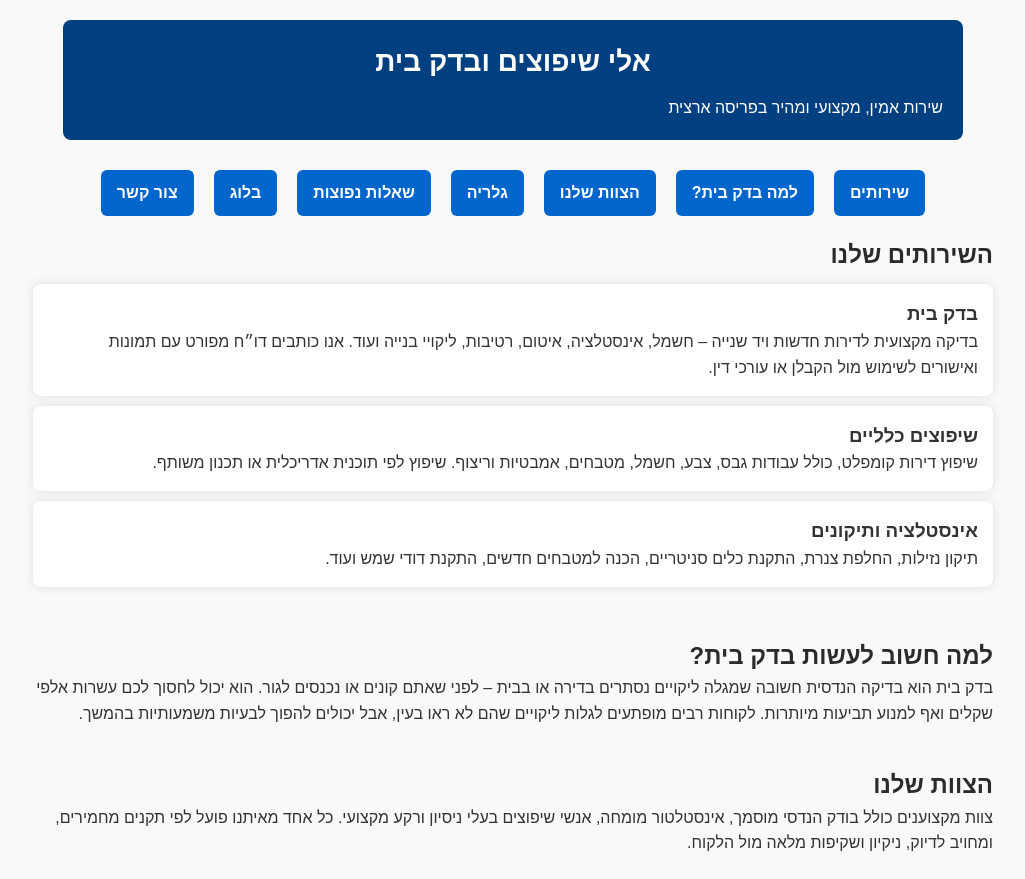
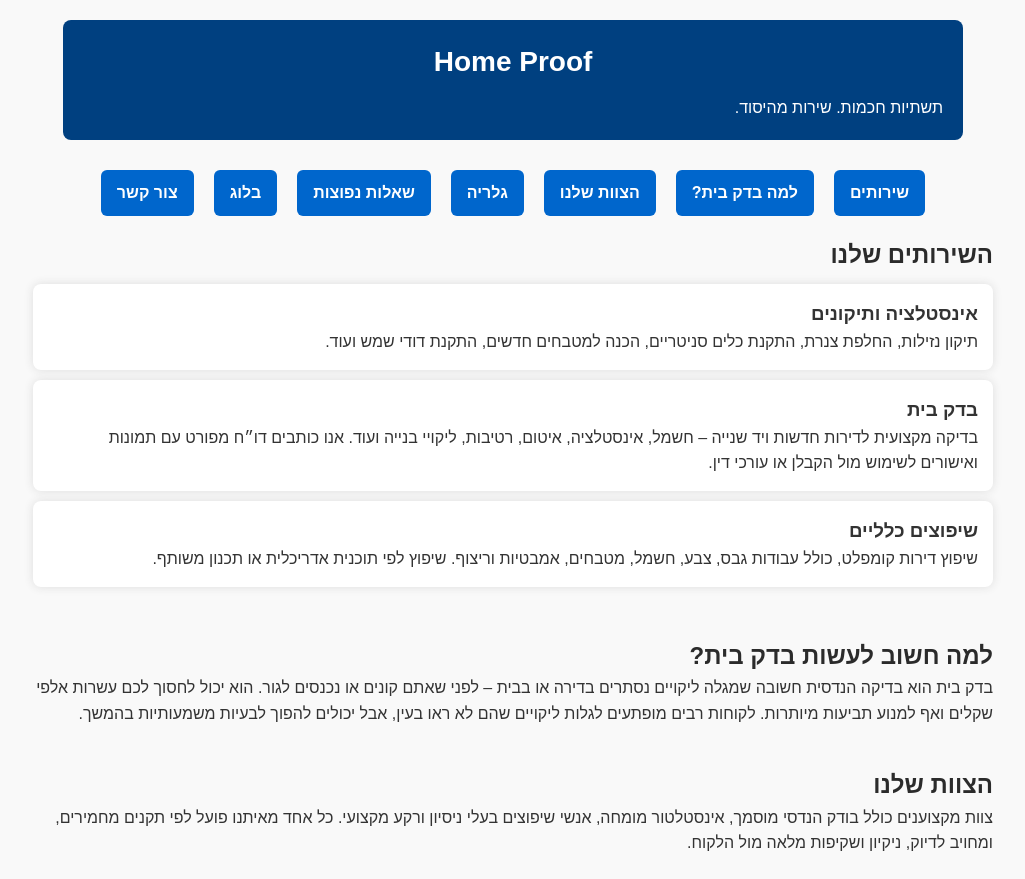
Before and after one commit to EliGertz94/homeproof1, a plain HTML site: page index.html in a window 1280 px wide. Shown: the top 879 px of the page, without its empty margins (127-1152 px from the left). Drawn offline with Linux system fonts and the light colour scheme.

```diff
--- a/index.html
+++ b/index.html
@@ -3,15 +3,15 @@
 <head>
   <meta charset="UTF-8">
   <meta name="viewport" content="width=device-width, initial-scale=1.0">
-  <title>אלי שיפוצים ובדק בית</title>
+  <title>Home Proof</title>
   <link rel="stylesheet" href="style.css">
 
 </head>
 <body>
 
 <header>
-  <h1>אלי שיפוצים ובדק בית</h1>
-  <p>שירות אמין, מקצועי ומהיר בפריסה ארצית</p>
+  <h1>Home Proof</h1>
+  <p>תשתיות חכמות. שירות מהיסוד.</p>
 </header>
 
 <nav>
@@ -27,6 +27,10 @@
 <section id="services">
   <h2>השירותים שלנו</h2>
   <div class="service-card">
+    <h3>אינסטלציה ותיקונים</h3>
+    <p>תיקון נזילות, החלפת צנרת, התקנת כלים סניטריים, הכנה למטבחים חדשים, התקנת דודי שמש ועוד.</p>
+  </div>
+  <div class="service-card">
     <h3>בדק בית</h3>
     <p>בדיקה מקצועית לדירות חדשות ויד שנייה – חשמל, אינסטלציה, איטום, רטיבות, ליקויי בנייה ועוד. אנו כותבים דו״ח מפורט עם תמונות ואישורים לשימוש מול הקבלן או עורכי דין.</p>
   </div>
@@ -34,10 +38,7 @@
     <h3>שיפוצים כלליים</h3>
     <p>שיפוץ דירות קומפלט, כולל עבודות גבס, צבע, חשמל, מטבחים, אמבטיות וריצוף. שיפוץ לפי תוכנית אדריכלית או תכנון משותף.</p>
   </div>
-  <div class="service-card">
-    <h3>אינסטלציה ותיקונים</h3>
-    <p>תיקון נזילות, החלפת צנרת, התקנת כלים סניטריים, הכנה למטבחים חדשים, התקנת דודי שמש ועוד.</p>
-  </div>
+
 </section>
 
 <section id="why">
```
